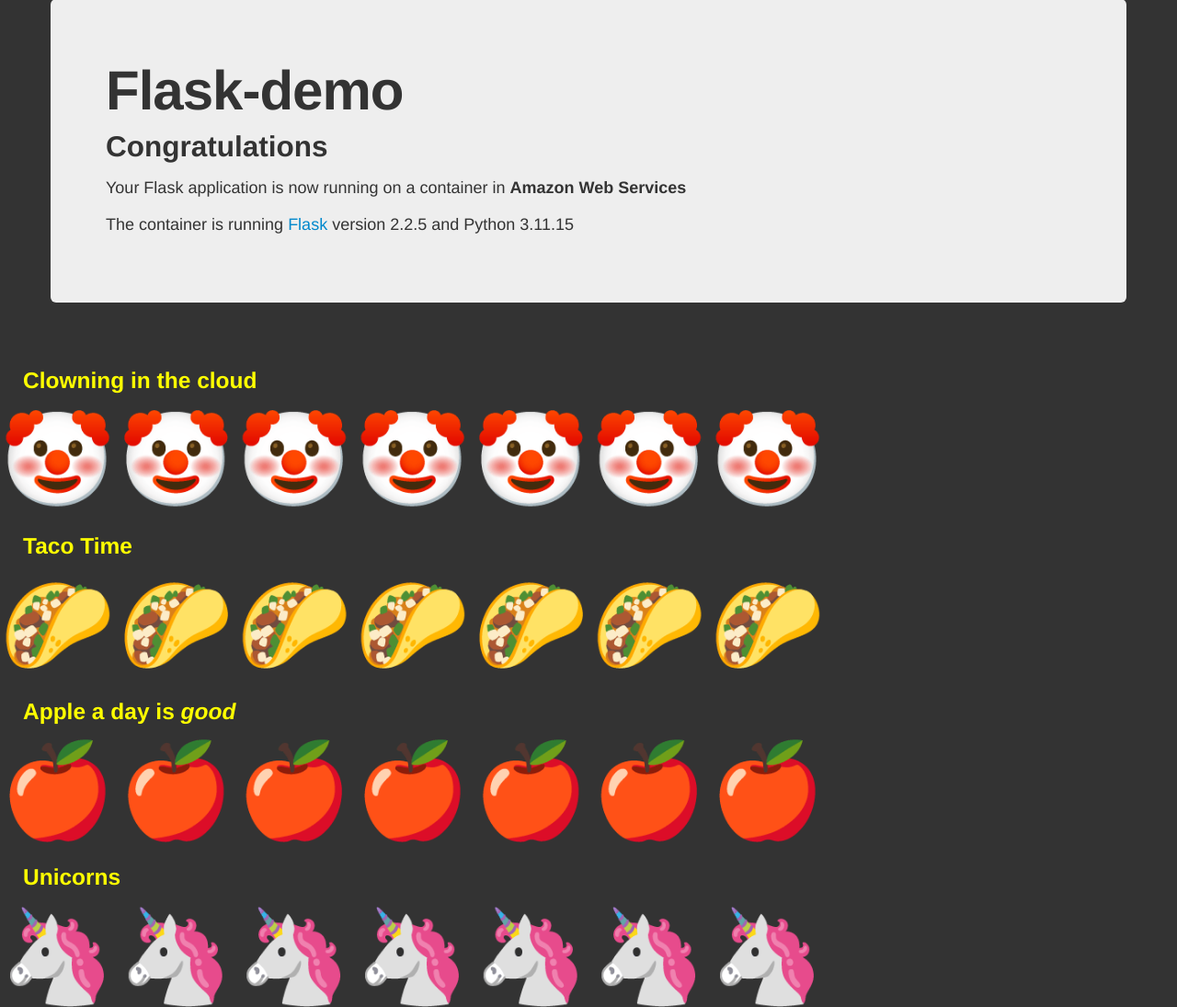
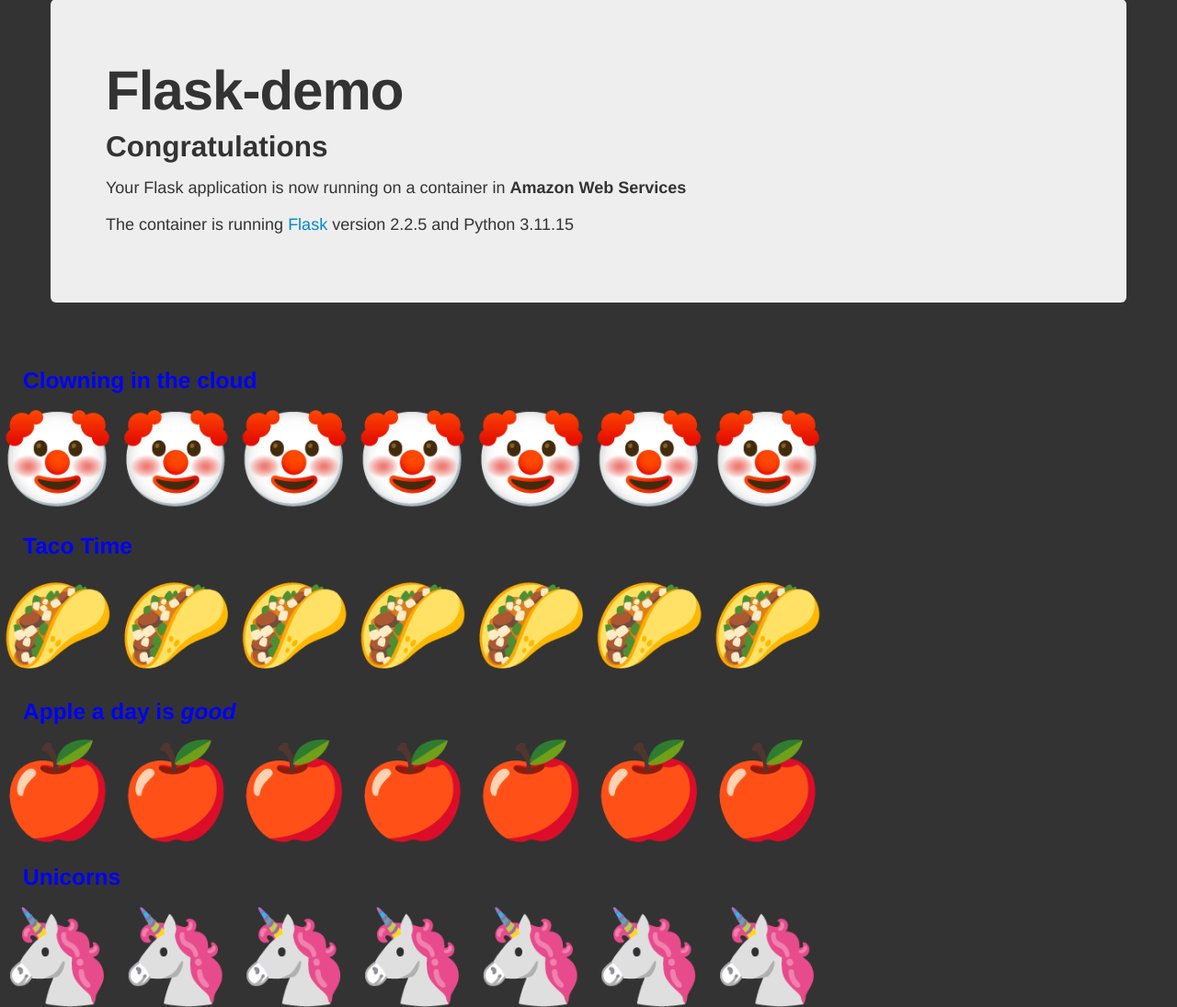
Before and after one commit to aws-samples/amazon-ecs-fargate-cdk-v2-cicd, a Flask app: page / in a window 1280 px wide. Shown: the part 41-1136 px from the top of the page at 92% size. Run offline with Flask 2, Linux system fonts and the light colour scheme.

Commit message:
Update hello.html

```diff
--- a/flask-docker-app/templates/hello.html
+++ b/flask-docker-app/templates/hello.html
@@ -9,8 +9,8 @@
         <link href="static/css/bootstrap.min.css" rel="stylesheet">
         <style>
             body {margin-top: 40px; background-color: #333;}
-            h3 { color: yellow; padding: 25px }
-            h4 { color: yellow; padding: 35px; font-weight: bold; font-size: 3em }
+            h3 { color: blue; padding: 25px }
+            h4 { color: blue; padding: 35px; font-weight: bold; font-size: 3em }
         </style>
         <link href="static/css/bootstrap-responsive.min.css" rel="stylesheet">
         <!--[if lt IE 9]><script src="http://html5shim.googlecode.com/svn/trunk/html5.js"></script><![endif]-->
```
